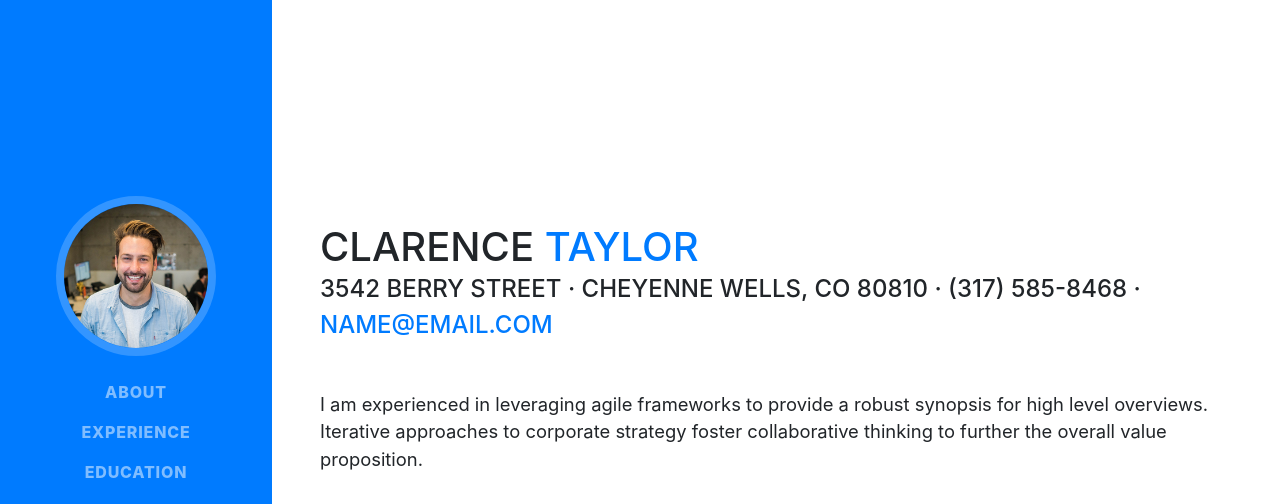
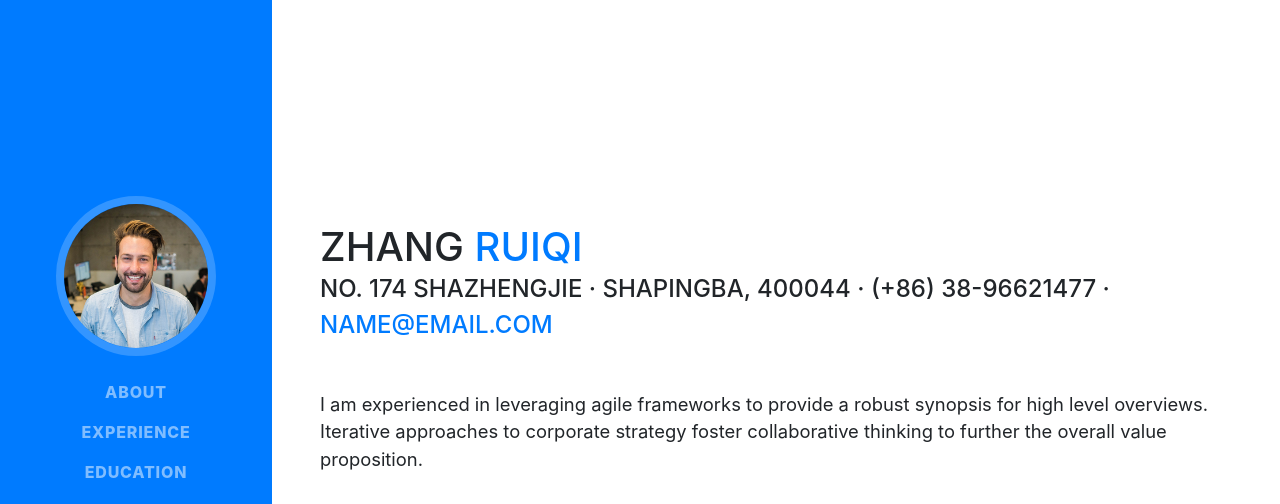
Before and after one commit to zhangriqi/zhangriqi.github.io, a website with bundled scripts: page index.html in a window 1280 px wide. Shown: the top 504 px of the page. Built offline with nearby package versions, Linux system fonts and the light colour scheme; a web font is replaced by a local one.

Commit message:
Change template information.

```diff
--- a/index.html
+++ b/index.html
@@ -8,7 +8,7 @@
     <meta name="description" content="">
     <meta name="author" content="">
 
-    <title>Resume - Start Bootstrap Theme</title>
+    <title>Either your soul or your body must be on the way</title>
 
     <!-- Bootstrap core CSS -->
     <link href="vendor/bootstrap/css/bootstrap.min.css" rel="stylesheet">
@@ -27,7 +27,7 @@
 
     <nav class="navbar navbar-expand-lg navbar-dark bg-primary fixed-top" id="sideNav">
       <a class="navbar-brand js-scroll-trigger" href="#page-top">
-        <span class="d-block d-lg-none">Clarence Taylor</span>
+        <span class="d-block d-lg-none">Zhang Ruiqi</span>
         <span class="d-none d-lg-block">
           <img class="img-fluid img-profile rounded-circle mx-auto mb-2" src="img/profile.jpg" alt="">
         </span>
@@ -63,10 +63,10 @@
 
       <section class="resume-section p-3 p-lg-5 d-flex d-column" id="about">
         <div class="my-auto">
-          <h1 class="mb-0">Clarence
-            <span class="text-primary">Taylor</span>
+          <h1 class="mb-0">Zhang
+            <span class="text-primary">Ruiqi</span>
           </h1>
-          <div class="subheading mb-5">3542 Berry Street · Cheyenne Wells, CO 80810 · (317) 585-8468 ·
+          <div class="subheading mb-5">No. 174 Shazhengjie · Shapingba, 400044 · (+86) 38-96621477 ·
             <a href="mailto:name@email.com">name@email.com</a>
           </div>
           <p class="lead mb-5">I am experienced in leveraging agile frameworks to provide a robust synopsis for high level overviews. Iterative approaches to corporate strategy foster collaborative thinking to further the overall value proposition.</p>
```
